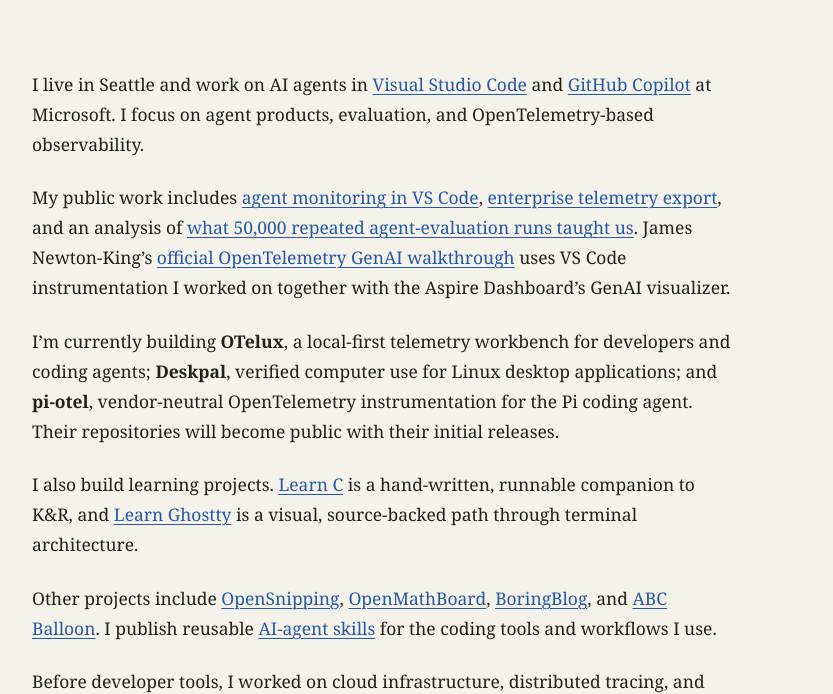
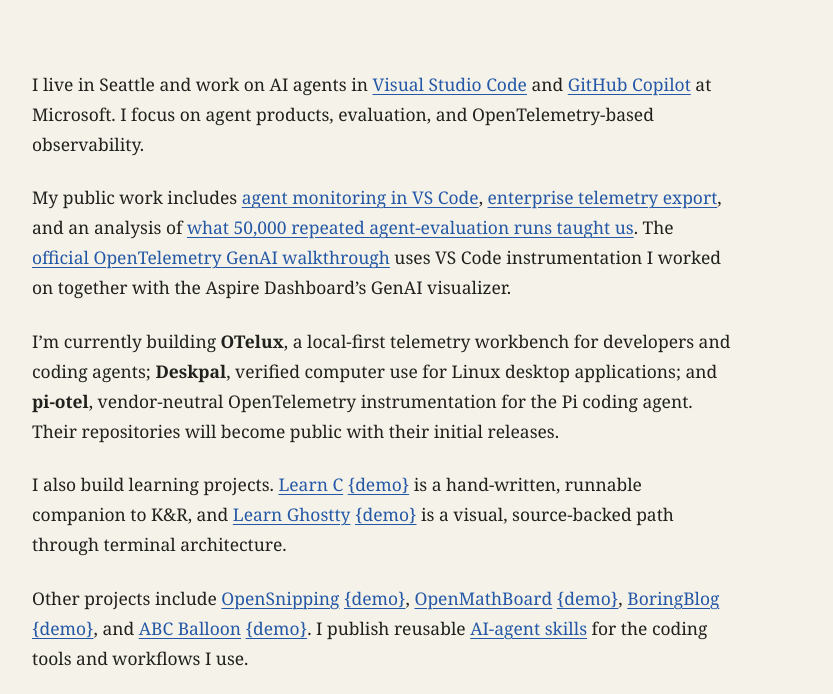
Before and after one commit to b1tank/b1tank.github.io, an Astro site: page / in a window 1280 px wide. Shown: the part 67-761 px from the top of the page, without its empty margins (218-1051 px from the left). Built offline with nearby package versions, Linux system fonts and the light colour scheme; Astro itself is replaced by a stand-in of ours.

Commit message:
pair project sources with demo links

```diff
--- a/src/pages/index.astro
+++ b/src/pages/index.astro
@@ -6,13 +6,13 @@
     <article class="plain-content">
       <p>I live in Seattle and work on AI agents in <a href="https://code.visualstudio.com/">Visual Studio Code</a> and <a href="https://github.com/features/copilot">GitHub Copilot</a> at Microsoft. I focus on agent products, evaluation, and OpenTelemetry-based observability.</p>
 
-      <p>My public work includes <a href="https://code.visualstudio.com/docs/agents/guides/monitoring-agents">agent monitoring in VS Code</a>, <a href="https://code.visualstudio.com/docs/enterprise/ai-settings#_configure-telemetry-export-with-opentelemetry">enterprise telemetry export</a>, and an analysis of <a href="https://code.visualstudio.com/blogs/2026/06/19/what-50000-runs-taught-us">what 50,000 repeated agent-evaluation runs taught us</a>. James Newton-King’s <a href="https://opentelemetry.io/blog/2026/genai-observability/">official OpenTelemetry GenAI walkthrough</a> uses VS Code instrumentation I worked on together with the Aspire Dashboard’s GenAI visualizer.</p>
+      <p>My public work includes <a href="https://code.visualstudio.com/docs/agents/guides/monitoring-agents">agent monitoring in VS Code</a>, <a href="https://code.visualstudio.com/docs/enterprise/ai-settings#_configure-telemetry-export-with-opentelemetry">enterprise telemetry export</a>, and an analysis of <a href="https://code.visualstudio.com/blogs/2026/06/19/what-50000-runs-taught-us">what 50,000 repeated agent-evaluation runs taught us</a>. The <a href="https://opentelemetry.io/blog/2026/genai-observability/">official OpenTelemetry GenAI walkthrough</a> uses VS Code instrumentation I worked on together with the Aspire Dashboard’s GenAI visualizer.</p>
 
       <p>I’m currently building <strong>OTelux</strong>, a local-first telemetry workbench for developers and coding agents; <strong>Deskpal</strong>, verified computer use for Linux desktop applications; and <strong>pi-otel</strong>, vendor-neutral OpenTelemetry instrumentation for the Pi coding agent. Their repositories will become public with their initial releases.</p>
 
-      <p>I also build learning projects. <a href="https://b1tank.github.io/learnc/">Learn C</a> is a hand-written, runnable companion to K&amp;R, and <a href="https://b1tank.github.io/learn-ghostty/">Learn Ghostty</a> is a visual, source-backed path through terminal architecture.</p>
+      <p>I also build learning projects. <a href="https://github.com/b1tank/learnc">Learn C</a> <a href="https://b1tank.github.io/learnc/">&#123;demo&#125;</a> is a hand-written, runnable companion to K&amp;R, and <a href="https://github.com/b1tank/learn-ghostty">Learn Ghostty</a> <a href="https://b1tank.github.io/learn-ghostty/">&#123;demo&#125;</a> is a visual, source-backed path through terminal architecture.</p>
 
-      <p>Other projects include <a href="/projects/opensnipping/demo/">OpenSnipping</a>, <a href="https://github.com/b1tank/openmathboard">OpenMathBoard</a>, <a href="https://lezhiweng.com">BoringBlog</a>, and <a href="/projects/abc/demo/">ABC Balloon</a>. I publish reusable <a href="https://github.com/b1tank/skills">AI-agent skills</a> for the coding tools and workflows I use.</p>
+      <p>Other projects include <a href="https://github.com/b1tank/opensnipping-web">OpenSnipping</a> <a href="https://b1tank.github.io/projects/opensnipping/demo/">&#123;demo&#125;</a>, <a href="https://github.com/b1tank/openmathboard">OpenMathBoard</a> <a href="https://lezhi.school">&#123;demo&#125;</a>, <a href="https://github.com/b1tank/boringblog">BoringBlog</a> <a href="https://lezhiweng.com">&#123;demo&#125;</a>, and <a href="https://github.com/b1tank/abc">ABC Balloon</a> <a href="https://b1tank.github.io/projects/abc/demo/">&#123;demo&#125;</a>. I publish reusable <a href="https://github.com/b1tank/skills">AI-agent skills</a> for the coding tools and workflows I use.</p>
 
       <p>Before developer tools, I worked on cloud infrastructure, distributed tracing, and Azure Managed Grafana. My route into software began in chemical engineering and scientific computing, including a <a href="https://github.com/b1tank/coag">C++ aerosol model</a> that ran 90% faster than its legacy Fortran implementation.</p>
 
--- a/src/pages/misc.astro
+++ b/src/pages/misc.astro
@@ -8,7 +8,7 @@
 
       <p>My earlier scientific work includes a <a href="https://github.com/b1tank/DSM-f90">Fortran aerosol model</a>, a few <a href="https://github.com/b1tank/computational-fluid-dynamics-basics">computational-fluid-dynamics fundamentals</a>, and <a href="https://github.com/b1tank/kmeans-clustering-pyspark">geospatial clustering with PySpark</a>.</p>
 
-      <p>I maintain a small <a href="https://lezhiweng.com">family blog</a> and occasionally build things for my family, including <a href="/projects/abc/demo/">ABC Balloon</a>.</p>
+      <p>I maintain <a href="https://github.com/b1tank/boringblog">BoringBlog</a> <a href="https://lezhiweng.com">&#123;demo&#125;</a> for my family and occasionally build things with them, including <a href="https://github.com/b1tank/abc">ABC Balloon</a> <a href="https://b1tank.github.io/projects/abc/demo/">&#123;demo&#125;</a>.</p>
 
       <p>When I’m away from the keyboard, I like basketball and billiards. I’m a Warriors fan and still find Stephen Curry’s combination of movement, geometry, repetition, and calm unusually instructive.</p>
     </article>
```
